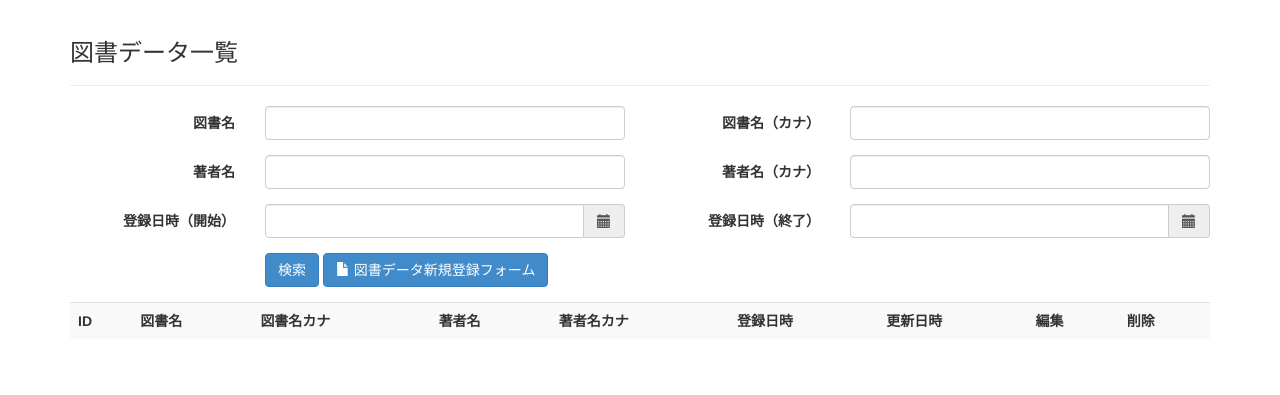
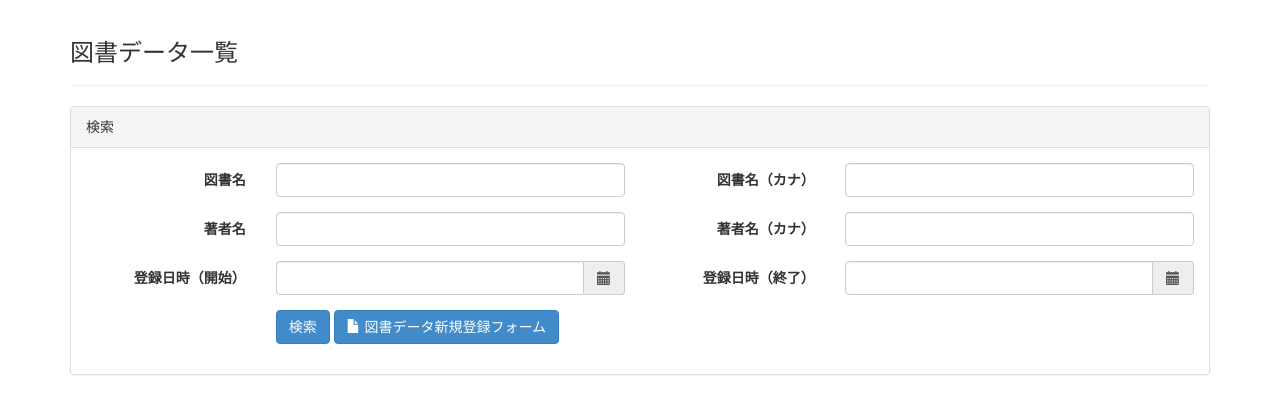
Before and after one commit to syon-tsukayama/books_admin, a PHP site: page / in a window 1280 px wide. Shown: the top 395 px of the page. Run offline with PHP 8.4, Linux system fonts and the light colour scheme; data that the repository does not hold is empty.

Commit message:
検索フォーム表示修正 Bootstrap.ComponentsのPanels追加

```diff
--- a/books/index.php
+++ b/books/index.php
@@ -81,8 +81,9 @@ if(!is_null($conn))
     }
 
 ?>
-    <div class="row">
-        <div class="col-md-12">
+    <div class="panel panel-default">
+        <div class="panel-heading">検索</div>
+        <div class="panel-body">
 
             <form action="index.php" method="get" class="form-horizontal" role="form">
                 <div class="form-group">
```
